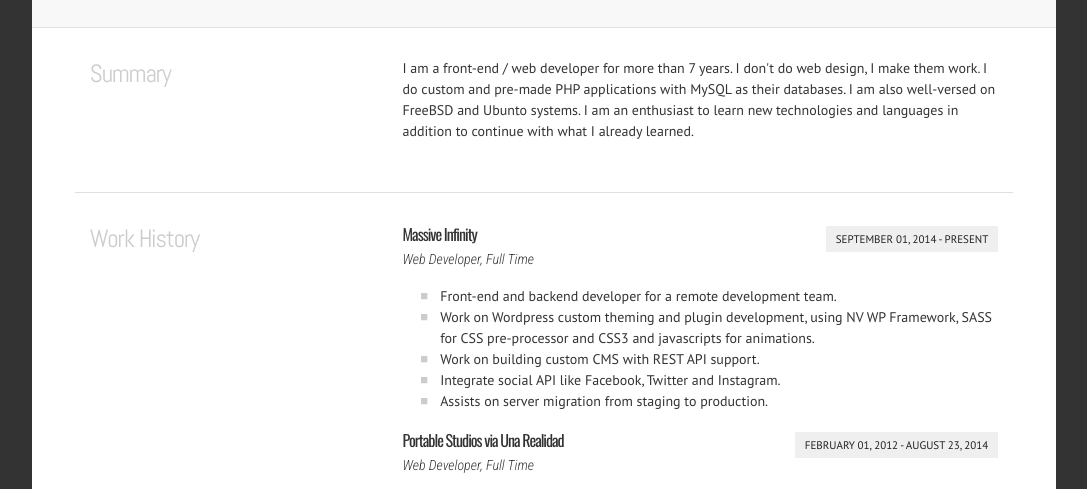
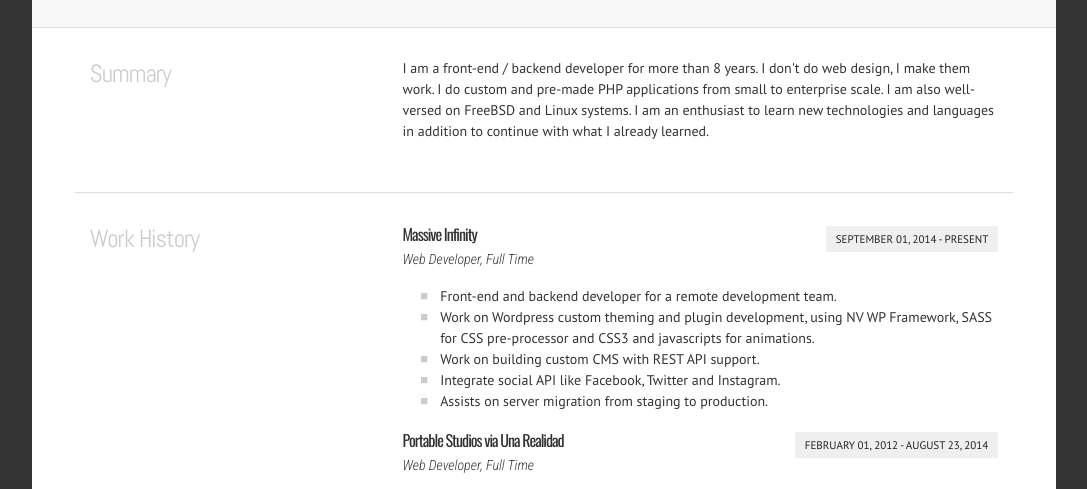
Before and after one commit to abcantuangco/abcantuangco.github.io, a plain HTML site: page index.html in a window 1280 px wide. Shown: the part 243-732 px from the top of the page, without its empty margins (96-1183 px from the left). Drawn offline with nearby package versions, Linux system fonts and the light colour scheme.

Commit message:
update intro

```diff
--- a/index.html
+++ b/index.html
@@ -52,7 +52,7 @@
                         <h2>Summary</h2>
                     </div>
                     <div class="columns large-8 medium-8 small-12">
-                        <p>I am a front-end / web developer for more than 7 years. I don't do web design, I make them work. I do custom and pre-made PHP applications with MySQL as their databases. I am also well-versed on FreeBSD and Ubunto systems. I am an enthusiast to learn new technologies and languages in addition to continue with what I already learned.</p>
+                        <p>I am a front-end / backend developer for more than 8 years. I don't do web design, I make them work. I do custom and pre-made PHP applications from small to enterprise scale. I am also well-versed on FreeBSD and Linux systems. I am an enthusiast to learn new technologies and languages in addition to continue with what I already learned.</p>
                     </div>
                 </div>
             </div>
```
